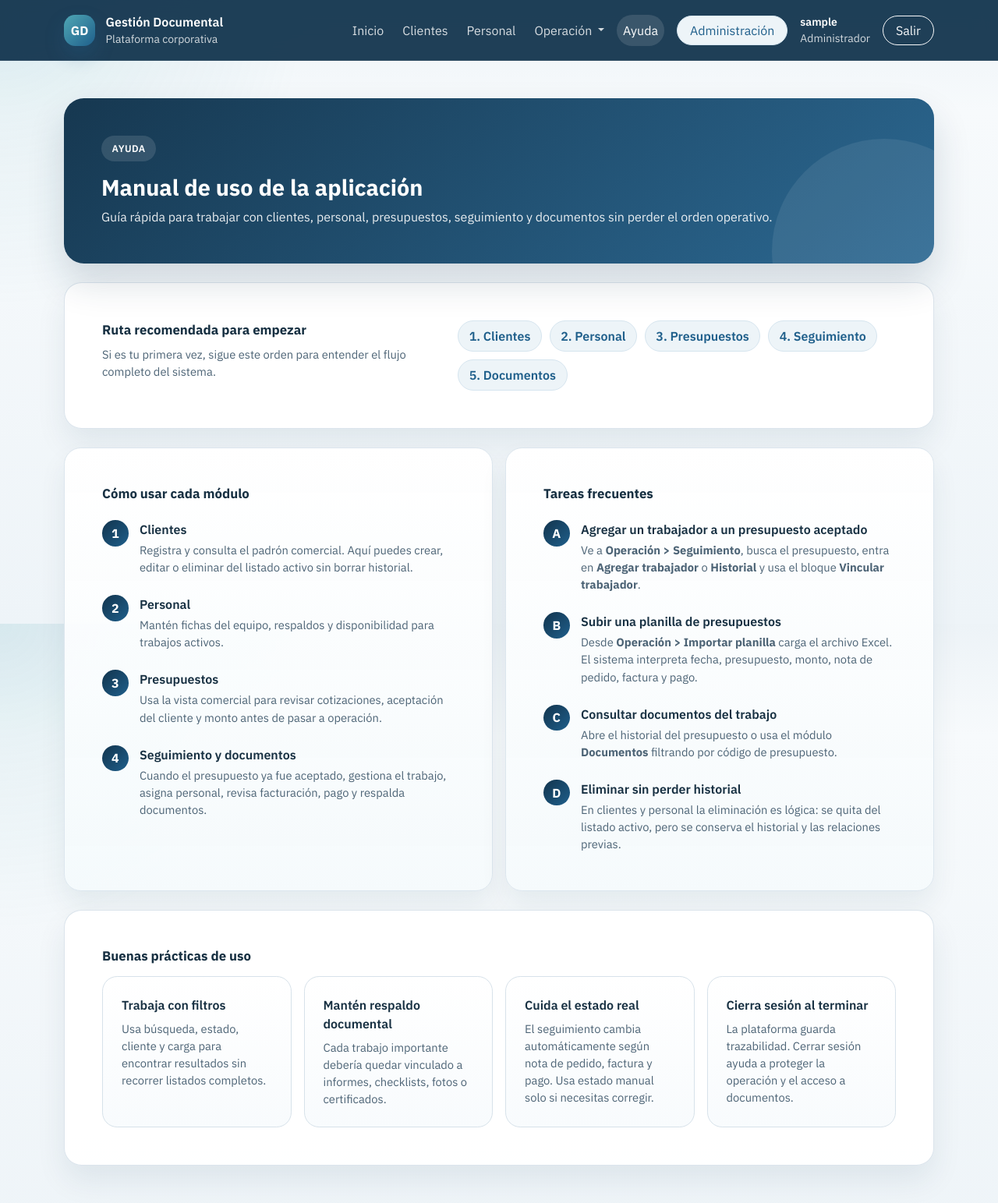
After one commit to jozsef-85/gestion-documental-tens, a Django app: page /ayuda/ in a window 1280 px wide. The commit adds this page. Shown: the whole page at 78% size. Run offline with Django 5.2, Linux system fonts and the light colour scheme; the visitor is signed in with stand-in values (Sample User, id 1); some libraries are stand-ins or nearby versions.

Commit message:
Agrega manual de usuario y ayuda interna

```diff
--- a/core/templates/base.html
+++ b/core/templates/base.html
@@ -386,6 +386,9 @@
                             </ul>
                         </li>
                         {% endif %}
+                        <li class="nav-item">
+                            <a class="nav-link {% if request.resolver_match.url_name == 'manual_usuario' %}active{% endif %}" href="{% url 'manual_usuario' %}">Ayuda</a>
+                        </li>
                     </ul>
 
 	                    <div class="d-flex flex-column flex-lg-row align-items-lg-center gap-3 mt-3 mt-lg-0">
--- /dev/null
+++ b/core/templates/manual_usuario.html
@@ -0,0 +1,181 @@
+{% extends "base.html" %}
+
+{% block title %}Ayuda y Manual de Uso | Gestión Documental{% endblock %}
+
+{% block extra_head %}
+<style>
+    .help-grid {
+        display: grid;
+        gap: 1.5rem;
+    }
+
+    .help-card {
+        border-radius: 1.35rem;
+        border: 1px solid #dce6ee;
+        background: linear-gradient(180deg, rgba(255, 255, 255, 0.98), rgba(245, 250, 252, 0.96));
+        box-shadow: 0 1.1rem 2.2rem rgba(18, 52, 77, 0.07);
+    }
+
+    .help-step {
+        display: grid;
+        grid-template-columns: auto 1fr;
+        gap: 0.9rem;
+        align-items: start;
+    }
+
+    .help-step-number {
+        width: 2.1rem;
+        height: 2.1rem;
+        border-radius: 50%;
+        display: inline-flex;
+        align-items: center;
+        justify-content: center;
+        font-weight: 700;
+        color: #fff;
+        background: linear-gradient(135deg, var(--brand-navy), var(--brand-blue));
+    }
+
+    .help-chip-list {
+        display: flex;
+        flex-wrap: wrap;
+        gap: 0.6rem;
+    }
+
+    .help-chip {
+        display: inline-flex;
+        align-items: center;
+        border-radius: 999px;
+        padding: 0.45rem 0.85rem;
+        background: #edf4f8;
+        color: var(--brand-blue);
+        border: 1px solid #d6e5ef;
+        font-weight: 600;
+    }
+</style>
+{% endblock %}
+
+{% block content %}
+<section class="hero-panel p-4 p-lg-5 mb-4">
+    <span class="eyebrow mb-3">Ayuda</span>
+    <h1 class="page-title mb-2">Manual de uso de la aplicación</h1>
+    <p class="mb-0 text-white-50">Guía rápida para trabajar con clientes, personal, presupuestos, seguimiento y documentos sin perder el orden operativo.</p>
+</section>
+
+<section class="help-grid">
+    <div class="surface-card p-4 p-lg-5">
+        <div class="d-flex flex-column flex-lg-row justify-content-between gap-3">
+            <div>
+                <p class="section-title mb-2">Ruta recomendada para empezar</p>
+                <div class="footer-note">Si es tu primera vez, sigue este orden para entender el flujo completo del sistema.</div>
+            </div>
+            <div class="help-chip-list">
+                <span class="help-chip">1. Clientes</span>
+                <span class="help-chip">2. Personal</span>
+                <span class="help-chip">3. Presupuestos</span>
+                <span class="help-chip">4. Seguimiento</span>
+                <span class="help-chip">5. Documentos</span>
+            </div>
+        </div>
+    </div>
+
+    <div class="row g-3">
+        <div class="col-12 col-xl-6">
+            <div class="help-card p-4 p-lg-5 h-100">
+                <h2 class="section-title mb-4">Cómo usar cada módulo</h2>
+                <div class="help-step mb-4">
+                    <span class="help-step-number">1</span>
+                    <div>
+                        <div class="fw-semibold mb-1">Clientes</div>
+                        <div class="footer-note">Registra y consulta el padrón comercial. Aquí puedes crear, editar o eliminar del listado activo sin borrar historial.</div>
+                    </div>
+                </div>
+                <div class="help-step mb-4">
+                    <span class="help-step-number">2</span>
+                    <div>
+                        <div class="fw-semibold mb-1">Personal</div>
+                        <div class="footer-note">Mantén fichas del equipo, respaldos y disponibilidad para trabajos activos.</div>
+                    </div>
+                </div>
+                <div class="help-step mb-4">
+                    <span class="help-step-number">3</span>
+                    <div>
+                        <div class="fw-semibold mb-1">Presupuestos</div>
+                        <div class="footer-note">Usa la vista comercial para revisar cotizaciones, aceptación del cliente y monto antes de pasar a operación.</div>
+                    </div>
+                </div>
+                <div class="help-step">
+                    <span class="help-step-number">4</span>
+                    <div>
+                        <div class="fw-semibold mb-1">Seguimiento y documentos</div>
+                        <div class="footer-note">Cuando el presupuesto ya fue aceptado, gestiona el trabajo, asigna personal, revisa facturación, pago y respalda documentos.</div>
+                    </div>
+                </div>
+            </div>
+        </div>
+
+        <div class="col-12 col-xl-6">
+            <div class="help-card p-4 p-lg-5 h-100">
+                <h2 class="section-title mb-4">Tareas frecuentes</h2>
+                <div class="help-step mb-4">
+                    <span class="help-step-number">A</span>
+                    <div>
+                        <div class="fw-semibold mb-1">Agregar un trabajador a un presupuesto aceptado</div>
+                        <div class="footer-note">Ve a <strong>Operación &gt; Seguimiento</strong>, busca el presupuesto, entra en <strong>Agregar trabajador</strong> o <strong>Historial</strong> y usa el bloque <strong>Vincular trabajador</strong>.</div>
+                    </div>
+                </div>
+                <div class="help-step mb-4">
+                    <span class="help-step-number">B</span>
+                    <div>
+                        <div class="fw-semibold mb-1">Subir una planilla de presupuestos</div>
+                        <div class="footer-note">Desde <strong>Operación &gt; Importar planilla</strong> carga el archivo Excel. El sistema interpreta fecha, presupuesto, monto, nota de pedido, factura y pago.</div>
+                    </div>
+                </div>
+                <div class="help-step mb-4">
+                    <span class="help-step-number">C</span>
+                    <div>
+                        <div class="fw-semibold mb-1">Consultar documentos del trabajo</div>
+                        <div class="footer-note">Abre el historial del presupuesto o usa el módulo <strong>Documentos</strong> filtrando por código de presupuesto.</div>
+                    </div>
+                </div>
+                <div class="help-step">
+                    <span class="help-step-number">D</span>
+                    <div>
+                        <div class="fw-semibold mb-1">Eliminar sin perder historial</div>
+                        <div class="footer-note">En clientes y personal la eliminación es lógica: se quita del listado activo, pero se conserva el historial y las relaciones previas.</div>
+                    </div>
+                </div>
+            </div>
+        </div>
+    </div>
+
+    <div class="surface-card p-4 p-lg-5">
+        <h2 class="section-title mb-3">Buenas prácticas de uso</h2>
+        <div class="row g-3">
+            <div class="col-12 col-md-6 col-xl-3">
+                <div class="document-card p-4 h-100">
+                    <div class="fw-semibold mb-2">Trabaja con filtros</div>
+                    <div class="footer-note">Usa búsqueda, estado, cliente y carga para encontrar resultados sin recorrer listados completos.</div>
+                </div>
+            </div>
+            <div class="col-12 col-md-6 col-xl-3">
+                <div class="document-card p-4 h-100">
+                    <div class="fw-semibold mb-2">Mantén respaldo documental</div>
+                    <div class="footer-note">Cada trabajo importante debería quedar vinculado a informes, checklists, fotos o certificados.</div>
+                </div>
+            </div>
+            <div class="col-12 col-md-6 col-xl-3">
+                <div class="document-card p-4 h-100">
+                    <div class="fw-semibold mb-2">Cuida el estado real</div>
+                    <div class="footer-note">El seguimiento cambia automáticamente según nota de pedido, factura y pago. Usa estado manual solo si necesitas corregir.</div>
+                </div>
+            </div>
+            <div class="col-12 col-md-6 col-xl-3">
+                <div class="document-card p-4 h-100">
+                    <div class="fw-semibold mb-2">Cierra sesión al terminar</div>
+                    <div class="footer-note">La plataforma guarda trazabilidad. Cerrar sesión ayuda a proteger la operación y el acceso a documentos.</div>
+                </div>
+            </div>
+        </div>
+    </div>
+</section>
+{% endblock %}
--- a/core/urls.py
+++ b/core/urls.py
@@ -12,6 +12,7 @@ from .views_documentos import (
     subir_documento,
     subir_version,
 )
+from .views_help import manual_usuario
 from .views_maestros import (
     crear_cliente,
     crear_personal,
@@ -40,6 +41,7 @@ from .views_seguimiento import (
 
 urlpatterns = [
     path('', dashboard, name='dashboard'),
+    path('ayuda/', manual_usuario, name='manual_usuario'),
     path('clientes/', listar_clientes, name='listar_clientes'),
     path('clientes/nuevo/', crear_cliente, name='crear_cliente'),
     path('clientes/editar/<int:cliente_id>/', editar_cliente, name='editar_cliente'),
--- /dev/null
+++ b/core/views_help.py
@@ -0,0 +1,7 @@
+from django.contrib.auth.decorators import login_required
+from django.shortcuts import render
+
+
+@login_required
+def manual_usuario(request):
+    return render(request, 'manual_usuario.html')
```
Also changed, not shown: core/tests/test_views.py (+9 -6 lines), docs/manual_usuario.md (added, +86 -0 lines).
